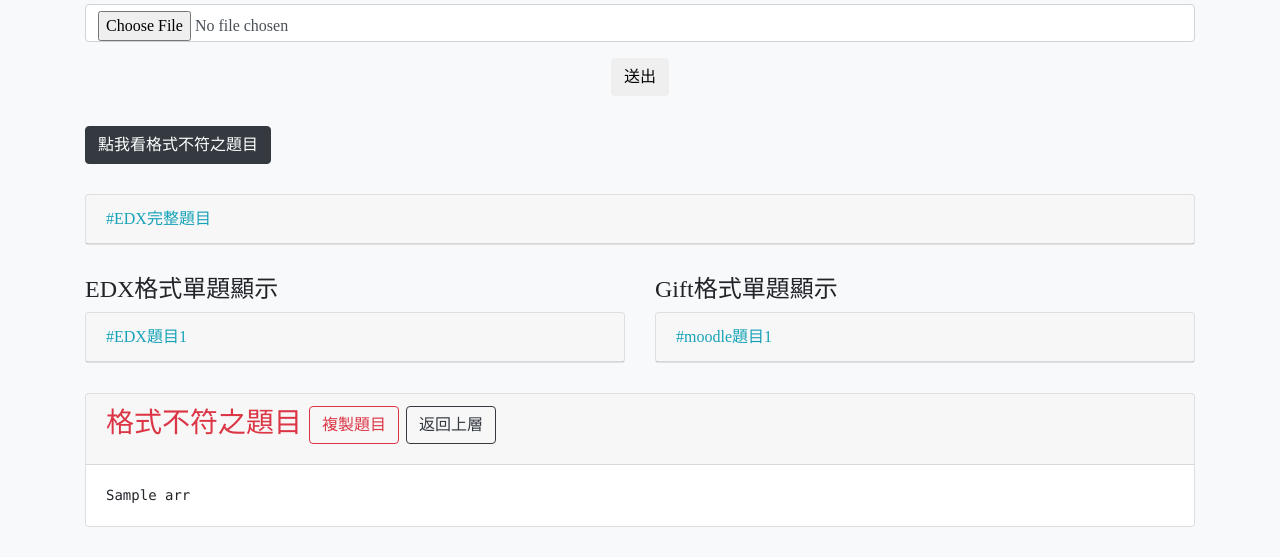
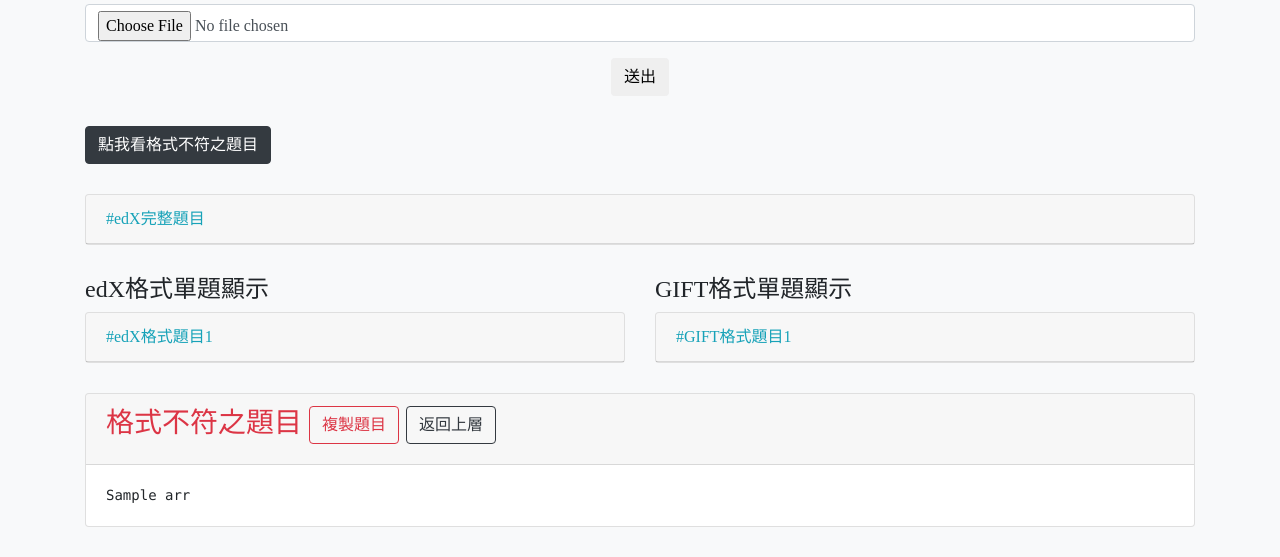
Before and after one commit to Kai522/Gift2Edx, a Flask app: template server/templates/items/index.html in a window 1280 px wide. Shown: the part 244-801 px from the top of the page. Run offline with Flask 2, Linux system fonts and the light colour scheme; the template is opened without the code that fills it: most values are stand-ins (such as "Sample title", 1, 10 or a date in 2020); some libraries are stand-ins or nearby versions.

Commit message:
更新edX

```diff
--- a/server/templates/items/index.html
+++ b/server/templates/items/index.html
@@ -14,7 +14,7 @@
 	<div class="row portfolio-item">
 		<div class="col-lg-6">
 			{% if output %}
-			<a href="{{ url_for('downloadFile') }}" class="btn btn-info">下載已轉換之完整EDX題目(格式XML)</a>
+			<a href="{{ url_for('downloadFile') }}" class="btn btn-info">下載已轉換之完整edX題目(格式XML)</a>
 			{% endif %} {% if arr %}
 			<a href="#arr" class="btn btn-dark">點我看格式不符之題目</a>
 			{% endif %}
@@ -29,7 +29,7 @@
 				<div class="card">
 					<div class="card-header">
 						<a class="card-link text-info" data-toggle="collapse" href=#collapseedxall>
-							#EDX完整題目
+							#edX完整題目
 						</a>
 					</div>
 					<div class="collapse" data-parent="#accordionedxall" id=collapseedxall>
@@ -51,12 +51,12 @@
 
 		<div class="col-lg-6 mb-12 ">
 			<div id="accordionedx">
-				{% if edx2 %}<h4>EDX格式單題顯示</h4>{% for question in edx2 %}
+				{% if edx2 %}<h4>edX格式單題顯示</h4>{% for question in edx2 %}
 
 				<div class="card">
 					<div class="card-header">
 						<a class="card-link text-info" data-toggle="collapse" href=#collapseedx{{loop.index}}>
-							#EDX題目{{loop.index}}
+							#edX格式題目{{loop.index}}
 						</a>
 					</div>
 					<div class="collapse" data-parent="#accordionedx" id=collapseedx{{loop.index}}>
@@ -78,12 +78,12 @@
 		<div class="col-lg-6 mb-12 ">
 			<div id="accordionmoodle">
 
-				{% if moodle %}<h4>Gift格式單題顯示</h4>{% for question in moodle %}
+				{% if moodle %}<h4>GIFT格式單題顯示</h4>{% for question in moodle %}
 
 				<div class="card">
 					<div class="card-header">
 						<a class="card-link text-info" data-toggle="collapse" href=#collapsemoodle{{loop.index}}>
-							#moodle題目{{loop.index}}
+							#GIFT格式題目{{loop.index}}
 						</a>
 					</div>
 					<div class="collapse" data-parent="#accordionmoodle" id=collapsemoodle{{loop.index}}>
```
